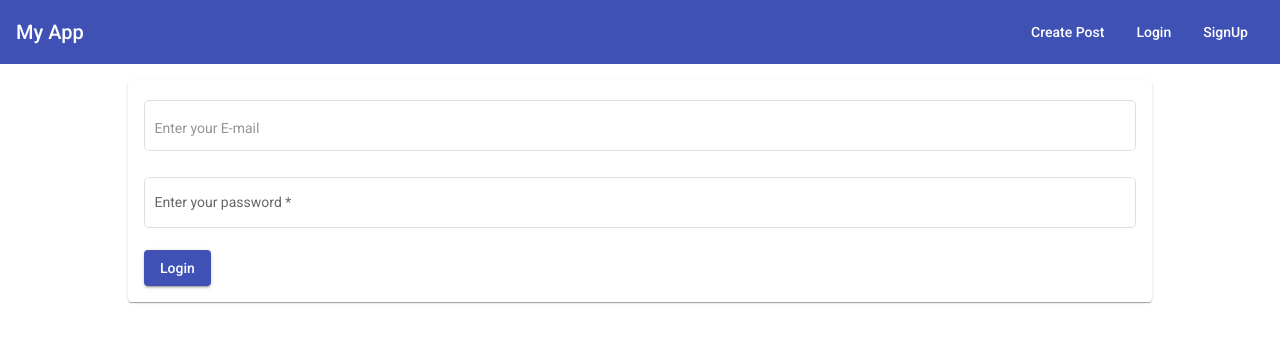
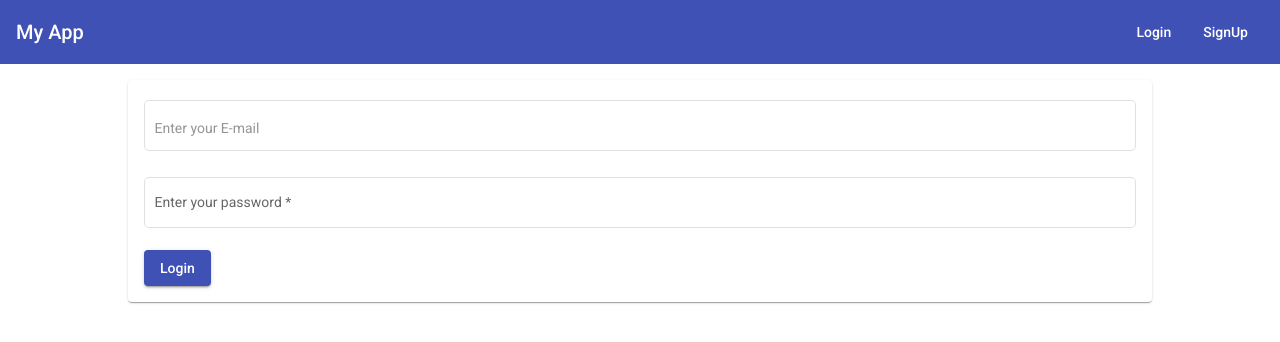
Before and after one commit to diegolin13/meanfront, an Angular app: page /login in a window 1280 px wide. Shown: the top 342 px of the page. Built offline with nearby package versions, Linux system fonts and the light colour scheme.

Commit message:
deshabilitando botones si no se esta autenticado

```diff
--- a/src/app/auth/auth.service.ts
+++ b/src/app/auth/auth.service.ts
@@ -1,6 +1,7 @@
 import { Injectable } from '@angular/core';
 import { HttpClient } from '@angular/common/http';
 import { Auth } from './auth.model';
+import { Subject } from 'rxjs';
 
 @Injectable({
   providedIn: 'root'
@@ -8,8 +9,14 @@ import { Auth } from './auth.model';
 export class AuthService {
  url = 'http://localhost:3000/api/user';
  private token: string;
+ private authStatusListener = new Subject<boolean>();
+ private isAuthenticated = false;
 
   constructor(private http: HttpClient) { }
+
+  getAuthstatusListener() {
+    return this.authStatusListener.asObservable();
+  }
 
   createUser(email: string, password: string) {
     const user: Auth = {
@@ -29,7 +36,16 @@ export class AuthService {
     this.http.post<{token: string}>(`${this.url}/login`, user).subscribe(res => {
       const token = res.token;
       this.token = token;
+      if (token) {
+        this.isAuthenticated = true;
+        this.authStatusListener.next(true);
+      }
+
     });
+  }
+
+  getisAuth() {
+    return this.isAuthenticated;
   }
 
   getToken() {
--- a/src/app/header/header.component.html
+++ b/src/app/header/header.component.html
@@ -3,9 +3,10 @@
     <span class="example-spacer"></span>
     <span>
       <ul>
-        <li> <a mat-button routerLink="/create">Create Post</a></li>
-        <li> <a mat-button routerLink="/login">Login</a></li>
-        <li> <a mat-button routerLink="/signup">SignUp</a></li>
+        <li> <a mat-button routerLink="/create" *ngIf="isAuthenticated">Create Post</a></li>
+        <li> <a mat-button routerLink="/login" *ngIf="!isAuthenticated">Login</a></li>
+        <li> <a mat-button routerLink="/signup" *ngIf="!isAuthenticated">SignUp</a></li>
+        <li> <button mat-button *ngIf="isAuthenticated"> Logout </button> </li>
       </ul>
     </span>
 </mat-toolbar>
--- a/src/app/header/header.component.ts
+++ b/src/app/header/header.component.ts
@@ -1,15 +1,26 @@
-import { Component, OnInit } from '@angular/core';
+import { Component, OnInit, OnDestroy } from '@angular/core';
+import { AuthService } from '../auth/auth.service';
+import { Subscription } from 'rxjs';
 
 @Component({
   selector: 'app-header',
   templateUrl: './header.component.html',
   styleUrls: ['./header.component.css']
 })
-export class HeaderComponent implements OnInit {
+export class HeaderComponent implements OnInit, OnDestroy {
+  private authListenerSubs: Subscription;
+  isAuthenticated = false;
 
-  constructor() { }
+  constructor(private authService: AuthService) { }
 
   ngOnInit(): void {
+    this.authListenerSubs = this.authService.getAuthstatusListener().subscribe(isAuthenticated => {
+      this.isAuthenticated = isAuthenticated;
+    });
+  }
+
+  ngOnDestroy(): void {
+    this.authListenerSubs.unsubscribe();
   }
 
 }
--- a/src/app/posts/post-list/post-list.component.html
+++ b/src/app/posts/post-list/post-list.component.html
@@ -7,8 +7,8 @@
         </div>
         <p>{{post.content}}</p>
         <mat-action-row>
-            <button mat-icon-button color="primary" [routerLink]="['/edit', post.id]"><mat-icon><mat-icon>create</mat-icon></mat-icon></button>
-            <button mat-icon-button color="warn" (click)="delete(post.id)"><mat-icon><mat-icon>delete</mat-icon></mat-icon></button>
+            <button mat-icon-button color="primary" *ngIf="isAuthenticated" [routerLink]="['/edit', post.id]"><mat-icon><mat-icon>create</mat-icon></mat-icon></button>
+            <button mat-icon-button color="warn" *ngIf="isAuthenticated" (click)="delete(post.id)"><mat-icon><mat-icon>delete</mat-icon></mat-icon></button>
         </mat-action-row>
     </mat-expansion-panel>
 </mat-accordion>
--- a/src/app/posts/post-list/post-list.component.ts
+++ b/src/app/posts/post-list/post-list.component.ts
@@ -3,6 +3,7 @@ import { Post } from '../post.model';
 import { PostService } from '../post.service';
 import { Subscription } from 'rxjs';
 import { PageEvent } from '@angular/material/paginator';
+import { AuthService } from '../../auth/auth.service';
 
 
 @Component({
@@ -12,6 +13,8 @@ import { PageEvent } from '@angular/material/paginator';
 })
 export class PostListComponent implements OnInit, OnDestroy {
 
+ isAuthenticated = false;
+ private authListenerSubs: Subscription;
  postList: Post[] = [];
  private postSub: Subscription;
  isLoading = false;
@@ -19,7 +22,7 @@ export class PostListComponent implements OnInit, OnDestroy {
  postsNumber = 10;
  currentPage = 1;
 
-  constructor(public postService: PostService) {
+  constructor(public postService: PostService, private authService: AuthService) {
    }
 
   ngOnInit(): void {
@@ -30,10 +33,15 @@ export class PostListComponent implements OnInit, OnDestroy {
       this.postList = posts;
       this.isLoading = false;
     });
+   this.isAuthenticated = this.authService.getisAuth();
+   this.authListenerSubs = this.authService.getAuthstatusListener().subscribe(
+     isAuthenticated => { this.isAuthenticated = isAuthenticated }
+   );
   }
 
   ngOnDestroy() {
     this.postSub.unsubscribe();
+    this.authListenerSubs.unsubscribe();
   }
 
   delete(id: string) {
```
